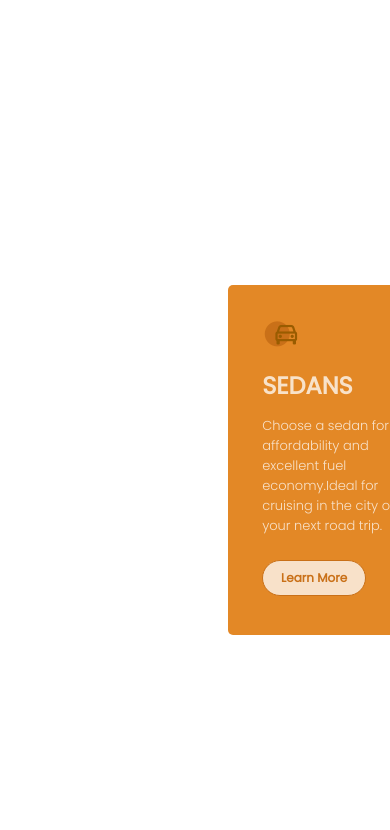
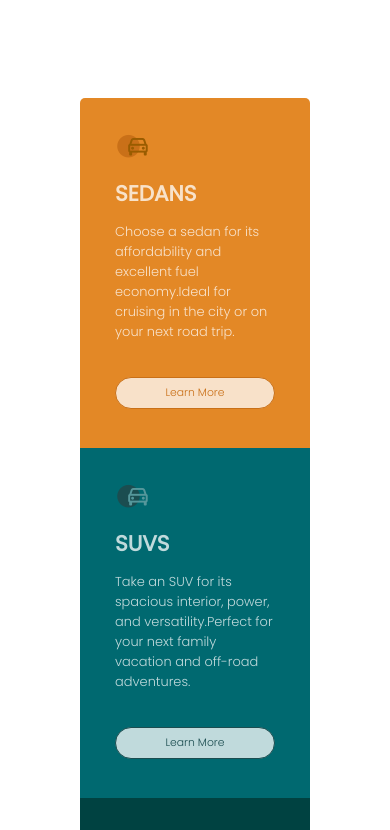
Before and after one commit to kaungmyatpaing21/frontend, a plain HTML site: page preview-card/index.html in a window 390 px wide. Shown: the top 830 px of the page. Drawn offline with nearby package versions, Linux system fonts and the light colour scheme.

Commit message:
add media queries for responsiveness

```diff
--- a/preview-card/queries.css
+++ b/preview-card/queries.css
@@ -0,0 +1,60 @@
+@media only screen and (max-width: 1200px) {
+  .preview-card {
+    width: 100%;
+  }
+}
+
+/* Small tablet to big tablets: from 768px to 1023px */
+@media only screen and (max-width: 1023px) {
+  body {
+    font-size: 18px;
+  }
+
+  p {
+    font-size: 55%;
+  }
+
+  .btn:link,
+  .btn:visited {
+    width: 100%;
+  }
+}
+
+/* Small phones: from 481 to 767px */
+@media only screen and (max-width: 767px) {
+  body {
+    font-size: 18px;
+  }
+
+  .preview-card {
+    height: auto;
+  }
+
+  .columns {
+    display: flex;
+    flex-direction: column;
+    width: 100%;
+  }
+
+  .col {
+    margin: auto;
+    width: 230px;
+  }
+
+  .col:first-child {
+    border-radius: 5px 5px 0 0;
+  }
+
+  .col:last-child {
+    border-radius: 0 0 5px 5px;
+  }
+
+  p {
+    font-size: 72%;
+  }
+
+  .btn:link,
+  .btn:visited {
+    width: 100%;
+  }
+}
--- a/preview-card/style.css
+++ b/preview-card/style.css
@@ -37,7 +37,7 @@ body {
   flex-direction: column;
   width: 20%;
   height: 350px;
-  padding: 3%;
+  padding: 35px;
 }
 
 .col:nth-child(1) {
@@ -100,8 +100,8 @@ body {
 }
 
 .title {
-  margin-top: 8%;
-  margin-bottom: 8%;
+  margin-top: 12px;
+  margin-bottom: 12px;
 }
 
 h3 {
@@ -114,21 +114,25 @@ h3 {
 p {
   font-size: 65%;
   color: rgba(255, 255, 255, 0.753);
+  height: 140px;
+  padding-bottom: 20px;
 }
 
 .btn:link,
 .btn:visited,
 input[type="submit"] {
-  display: block;
-  margin-top: 15%;
   text-decoration: none;
-  background-color: rgba(255, 255, 255, 0.753);
-  padding: 5%;
+  display: inline-block;
+  margin-top: 15px;
+  border: none;
   width: 65%;
   font-size: 60%;
-  font-weight: 700;
+  line-height: 25px;
+  padding-top: 2.5px;
+  padding-bottom: 2.5px;
+  background-color: rgba(255, 255, 255, 0.753);
+  border-radius: 200px;
   text-align: center;
-  border-radius: 200px;
   transition: background-color 0.2s, border-color 0.2s, color 0.2s;
 }
 
```
